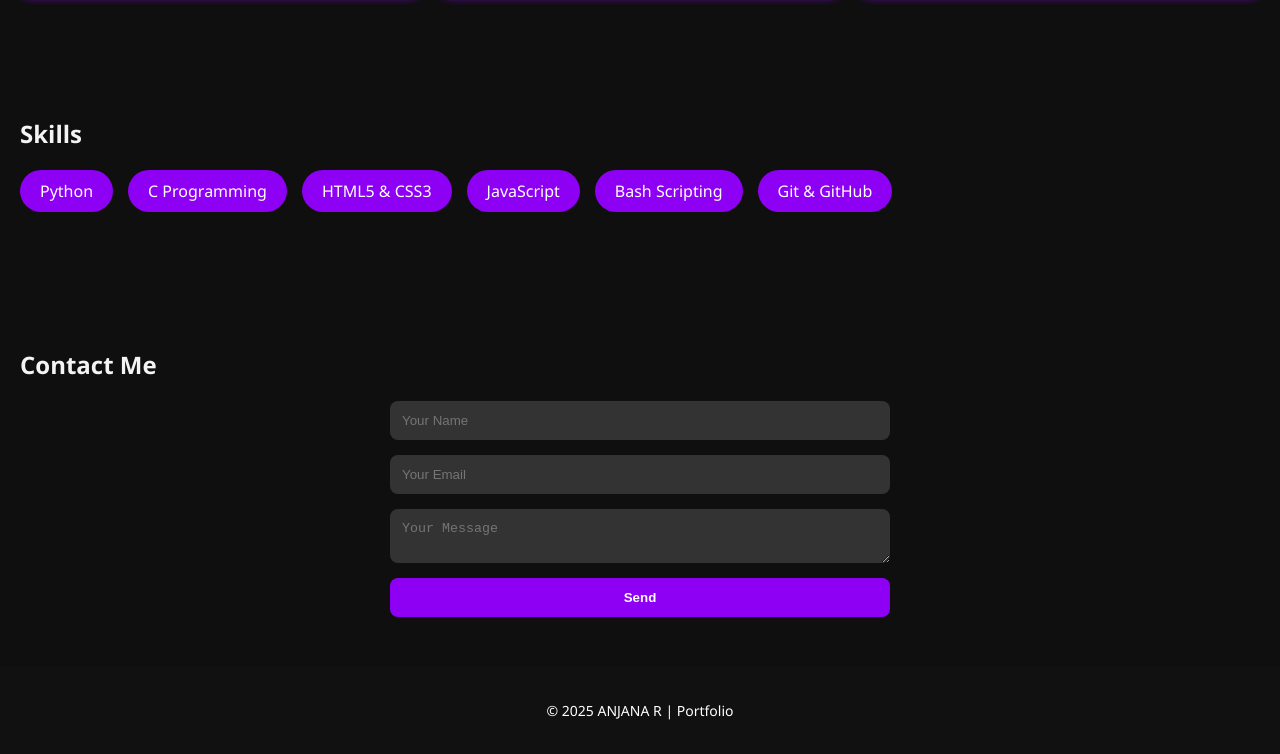
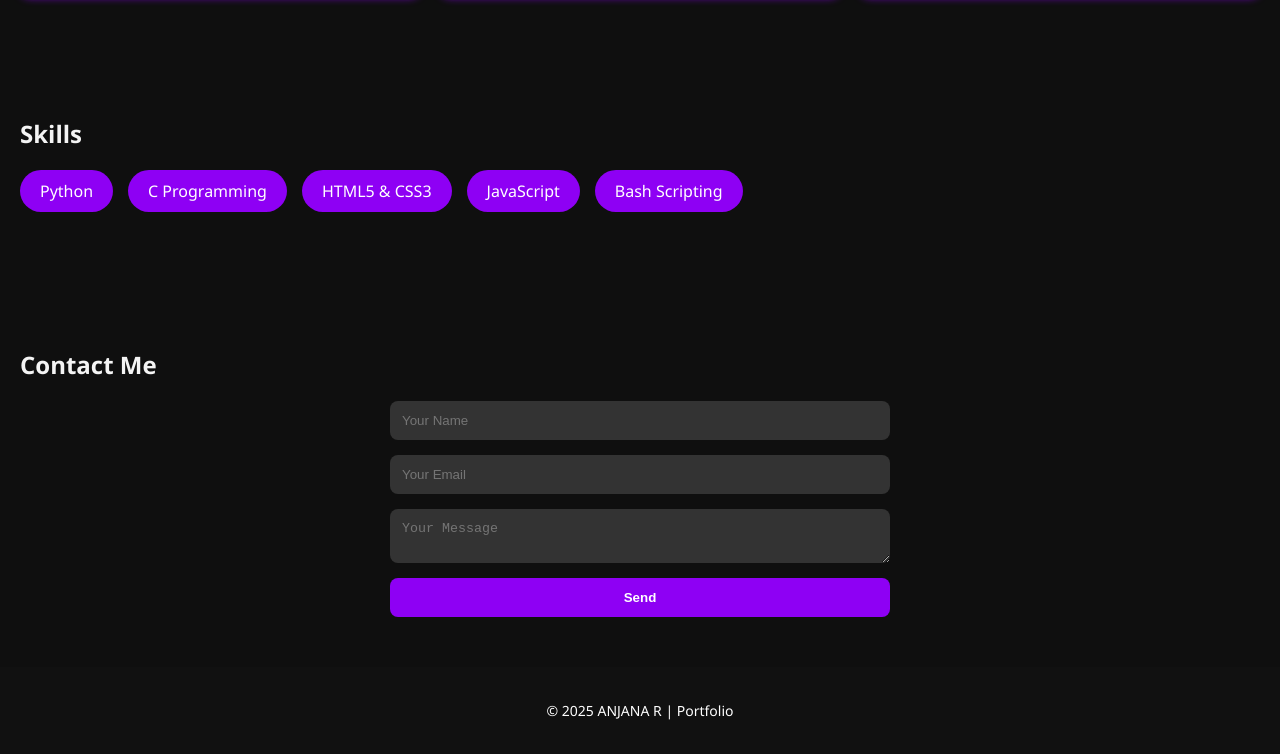
Before and after one commit to ANJANA21112006/anjana-portfolio, a plain HTML site: page index.html in a window 1280 px wide. Shown: the part 1048-1802 px from the top of the page. Drawn offline with Linux system fonts and the light colour scheme.

Commit message:
Update index.html

```diff
--- a/index.html
+++ b/index.html
@@ -59,7 +59,6 @@
             <li>HTML5 & CSS3</li>
             <li>JavaScript</li>
             <li>Bash Scripting</li>
-            <li>Git & GitHub</li>
         </ul>
     </section>
 
```
